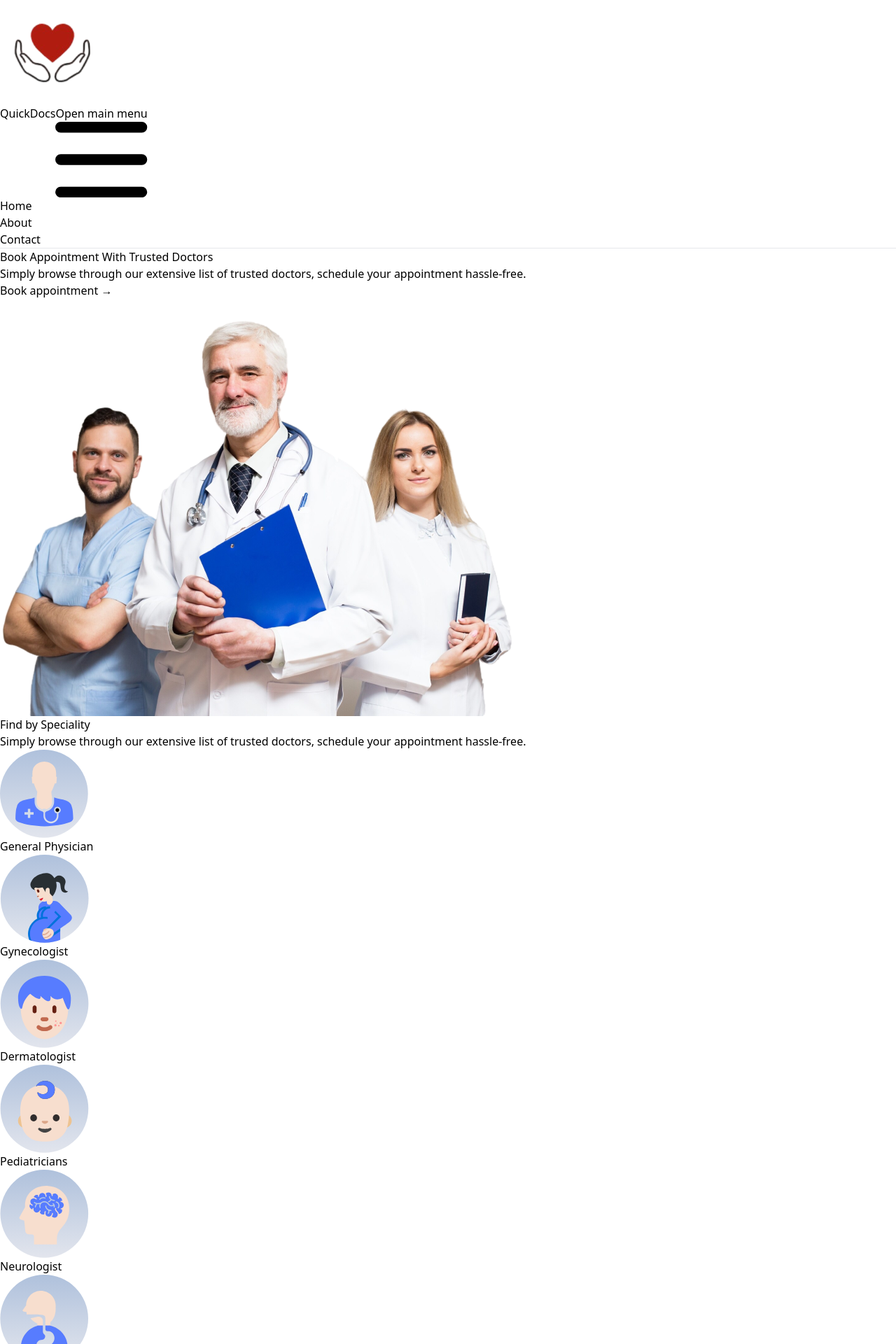
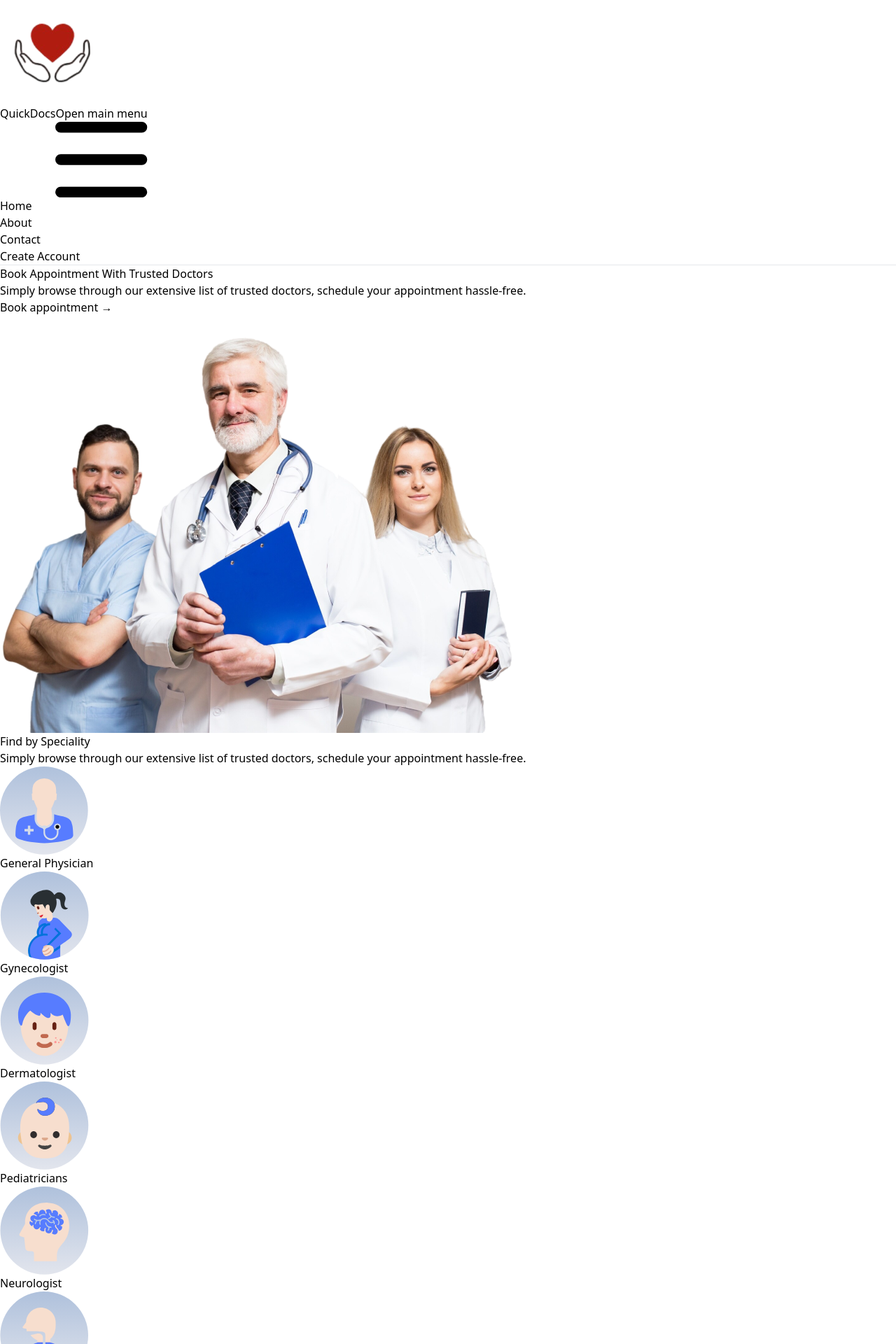
Before and after one commit to astrasourav/QuickDocs, a React (Vite) app: page / in a window 1280 px wide. Shown: the top 1920 px of the page at 70% size. Built offline with nearby package versions, Linux system fonts and the light colour scheme.

Commit message:
Add files via upload
Added a (Create Account Button) in the navbar and made images clickable of home page.

```diff
--- a/src/components/Footer.jsx
+++ b/src/components/Footer.jsx
@@ -38,7 +38,7 @@ const Footer = () => {
             <h2 className="text-xl font-semibold mb-4">GET IN TOUCH</h2>
             <ul>
               <li className="mb-2 text-gray-600">+1-212-456-7890</li>
-              <li className="mb-2 text-gray-600">greatstackdev@gmail.com</li>
+              <li className="mb-2 text-gray-600">QuickDocs@gmail.com</li>
             </ul>
           </div>
         </div>
--- a/src/components/Home.jsx
+++ b/src/components/Home.jsx
@@ -47,28 +47,28 @@ const Home = () => {
           <div className="grid grid-cols-2 md:grid-cols-3 lg:grid-cols-6 gap-8">
             {/* Speciality Item */}
             <div className="flex flex-col items-center">
-              <img src={gen_phy} alt="General Physician" className="mb-4"/>
+              <a href='#'><img src={gen_phy} alt="General Physician" className="mb-4"/></a>
               <p className="text-lg font-semibold">General Physician</p>
             </div>
             {/* Repeat for Other Specialities */}
             <div className="flex flex-col items-center">
-              <img src={gyno} alt="Gynecologist" className="mb-4"/>
+            <a href='#'><img src={gyno} alt="Gynecologist" className="mb-4"/></a>
               <p className="text-lg font-semibold">Gynecologist</p>
             </div>
             <div className="flex flex-col items-center">
-              <img src={derma} alt="Dermatologist" className="mb-4"/>
+            <a href='#'><img src={derma} alt="Dermatologist" className="mb-4"/></a>
               <p className="text-lg font-semibold">Dermatologist</p>
             </div>
             <div className="flex flex-col items-center">
-              <img src={pedra} alt="Pediatricians" className="mb-4"/>
+            <a href='#'><img src={pedra} alt="Pediatricians" className="mb-4"/></a>
               <p className="text-lg font-semibold">Pediatricians</p>
             </div>
             <div className="flex flex-col items-center">
-              <img src={neuro} alt="Neurologist" className="mb-4"/>
-              <p className="text-lg font-semibold">Neurologist</p>
+            <a href='#'><img src={neuro} alt="Neurologist" className="mb-4"/></a>
+               <p className="text-lg font-semibold">Neurologist</p>
             </div>
             <div className="flex flex-col items-center">
-              <img src={gastro} alt="Gastroenterologist" className="mb-4"/>
+            <a href='#'><img src={gastro} alt="Gastroenterologist" className="mb-4"/></a>
               <p className="text-lg font-semibold">Gastroenterologist</p>
             </div>
           </div>
--- a/src/components/Navbar.jsx
+++ b/src/components/Navbar.jsx
@@ -1,40 +1,80 @@
-import React from 'react'
-import logo from '../assets/logo.png'
-
+import React from 'react';
+import logo from '../assets/logo.png';
+import { NavLink } from 'react-router-dom';
 
 const Navbar = () => {
   return (
+    <nav className="bg-white border-gray-200 dark:bg-gray-900">
+      <div className="max-w-screen-xl flex flex-wrap items-center justify-between mx-auto p-4">
+        {/* Logo and Brand */}
+        <a href="#" className="flex items-center space-x-3 rtl:space-x-reverse">
+          <img src={logo} className="h-12 w-auto object-contain" alt="QuickDocs" />
+          <span className="self-center text-2xl font-semibold whitespace-nowrap dark:text-white">QuickDocs</span>
+        </a>
 
-
-<nav class="bg-white border-gray-200 dark:bg-gray-900">
-  <div class="max-w-screen-xl flex flex-wrap items-center justify-between mx-auto p-4">
-    <a href="#" class="flex items-center space-x-3 rtl:space-x-reverse">
-        <img src={logo} class="h-12 w-auto object-contain" alt="QuickDocs" />
-        <span class="self-center text-2xl font-semibold whitespace-nowrap dark:text-white ">QuickDocs</span>
-    </a>
-    <button data-collapse-toggle="navbar-default" type="button" class="inline-flex items-center p-2 w-10 h-10 justify-center text-sm text-gray-500 rounded-lg md:hidden hover:bg-gray-100 focus:outline-none focus:ring-2 focus:ring-gray-200 dark:text-gray-400 dark:hover:bg-gray-700 dark:focus:ring-gray-600" aria-controls="navbar-default" aria-expanded="false">
-        <span class="sr-only">Open main menu</span>
-        <svg class="w-5 h-5" aria-hidden="true" xmlns="http://www.w3.org/2000/svg" fill="none" viewBox="0 0 17 14">
-            <path stroke="currentColor" stroke-linecap="round" stroke-linejoin="round" stroke-width="2" d="M1 1h15M1 7h15M1 13h15"/>
+        {/* Mobile Menu Toggle Button */}
+        <button
+          data-collapse-toggle="navbar-default"
+          type="button"
+          className="inline-flex items-center p-2 w-10 h-10 justify-center text-sm text-gray-500 rounded-lg md:hidden hover:bg-gray-100 focus:outline-none focus:ring-2 focus:ring-gray-200 dark:text-gray-400 dark:hover:bg-gray-700 dark:focus:ring-gray-600"
+          aria-controls="navbar-default"
+          aria-expanded="false"
+        >
+          <span className="sr-only">Open main menu</span>
+          <svg
+            className="w-5 h-5"
+            aria-hidden="true"
+            xmlns="http://www.w3.org/2000/svg"
+            fill="none"
+            viewBox="0 0 17 14"
+          >
+            <path
+              stroke="currentColor"
+              stroke-linecap="round"
+              stroke-linejoin="round"
+              stroke-width="2"
+              d="M1 1h15M1 7h15M1 13h15"
+            />
           </svg>
         </button>
-    <div class="hidden w-full md:block md:w-auto" id="navbar-default">
-      <ul class="font-medium flex flex-col p-4 md:p-0 mt-4 border border-gray-100 rounded-lg bg-gray-50 md:flex-row md:space-x-8 rtl:space-x-reverse md:mt-0 md:border-0 md:bg-white dark:bg-gray-800 md:dark:bg-gray-900 dark:border-gray-700">
+
+        {/* Navbar Links */}
+        <div className="hidden w-full md:flex md:items-center md:w-auto" id="navbar-default">
+          <ul className="font-medium flex flex-col p-4 md:p-0 mt-4 border border-gray-100 rounded-lg bg-gray-50 md:flex-row md:space-x-8 rtl:space-x-reverse md:mt-0 md:border-0 md:bg-white dark:bg-gray-800 md:dark:bg-gray-900 dark:border-gray-700">
             <li>
-          <a href="" class="block py-2 px-3 text-white bg-blue-700 rounded md:bg-transparent md:text-blue-700 md:p-0 dark:text-white md:dark:text-blue-500" aria-current="page">Home</a>
+              <a
+                href="#"
+                className="block py-2 px-3 text-gray-900 rounded hover:bg-gray-100 md:hover:bg-transparent md:border-0 md:hover:text-blue-700 md:p-0 dark:text-white md:dark:hover:text-blue-500 dark:hover:bg-gray-700 dark:hover:text-white md:dark:hover:bg-transparent"
+              >
+                Home
+              </a>
             </li>
             <li>
-          <a href="#" class="block py-2 px-3 text-gray-900 rounded hover:bg-gray-100 md:hover:bg-transparent md:border-0 md:hover:text-blue-700 md:p-0 dark:text-white md:dark:hover:text-blue-500 dark:hover:bg-gray-700 dark:hover:text-white md:dark:hover:bg-transparent">About</a>
+              <a
+                href="#"
+                className="block py-2 px-3 text-gray-900 rounded hover:bg-gray-100 md:hover:bg-transparent md:border-0 md:hover:text-blue-700 md:p-0 dark:text-white md:dark:hover:text-blue-500 dark:hover:bg-gray-700 dark:hover:text-white md:dark:hover:bg-transparent"
+              >
+                About
+              </a>
             </li>
             <li>
-          <a href="#" class="block py-2 px-3 text-gray-900 rounded hover:bg-gray-100 md:hover:bg-transparent md:border-0 md:hover:text-blue-700 md:p-0 dark:text-white md:dark:hover:text-blue-500 dark:hover:bg-gray-700 dark:hover:text-white md:dark:hover:bg-transparent">Contact</a>
+              <a
+                href="#"
+                className="block py-2 px-3 text-gray-900 rounded hover:bg-gray-100 md:hover:bg-transparent md:border-0 md:hover:text-blue-700 md:p-0 dark:text-white md:dark:hover:text-blue-500 dark:hover:bg-gray-700 dark:hover:text-white md:dark:hover:bg-transparent"
+              >
+                Contact
+              </a>
             </li>
           </ul>
+
+          {/* Create Account Button */}
+          <button className="ml-4 bg-blue-600 hover:bg-blue-700 text-white font-semibold py-2 px-6 rounded-lg transition-all duration-300 ease-in-out shadow-md">
+            Create Account
+          </button>
         </div>
       </div>
     </nav>
+  );
+};
 
-  )
-}
-
-export default Navbar
+export default Navbar;
```
Lines whose indentation alone changed are shown as unchanged.
